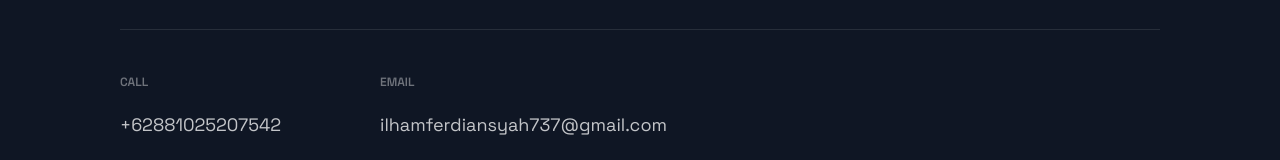
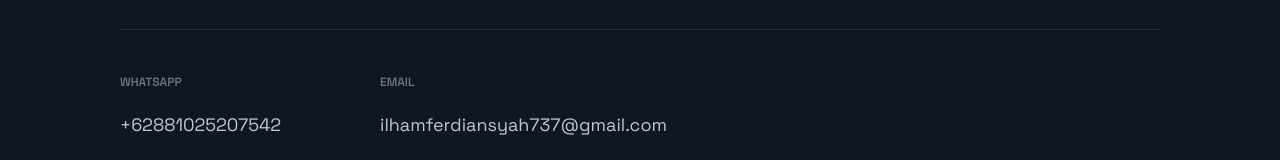
Before and after one commit to Muhammad-Ilham-Ferdiansyah/website-portfolio, a Next.js app: page / in a window 1280 px wide. Shown: the part 2826-2986 px from the top of the page. Built offline with nearby package versions, Linux system fonts and the light colour scheme.

Commit message:
Update SEO menggunakan Meta Tag

```diff
--- a/src/components/Footer/Footer.js
+++ b/src/components/Footer/Footer.js
@@ -9,7 +9,7 @@
     <FooterWrapper>
       <LinkList>
         <LinkColumn>
-          <LinkTitle>Call</LinkTitle>
+          <LinkTitle>WhatsApp</LinkTitle>
           <LinkItem href='https://wa.me/62881025207542' target="_blank">+62881025207542</LinkItem>
         </LinkColumn>
         <LinkColumn>
--- a/src/components/Hero/Hero.js
+++ b/src/components/Hero/Hero.js
@@ -8,7 +8,7 @@
   <Section row nopadding>
     <LeftSection>
       <SectionTitle main center>
-        Muhammad Ilham Ferdiansyah Portfolio
+        Muhammad Ilham Ferdiansyah <br/> Portfolio
       </SectionTitle>
       <SectionText>
       Innovative Front End Web Developer with 2 years experience building and designing responsive websites in Project of Indonesian Postal Polytechnic. Proficient in HTML, CSS, JavaScript include libraries and framework;
--- a/src/pages/_document.js
+++ b/src/pages/_document.js
@@ -31,6 +31,8 @@
     return (
       <Html lang='en-GB'>
         <Head>
+          <title>Ilham Ferdiansyah Portfolio</title>
+          <meta name="viewport" content="initial-scale=1.0, width=device-width" />
           <link href="https://fonts.googleapis.com/css2?family=Space+Grotesk:wght@300;400;500;600;700&display=swap" rel="stylesheet"/>
         </Head>
         <body>
```
